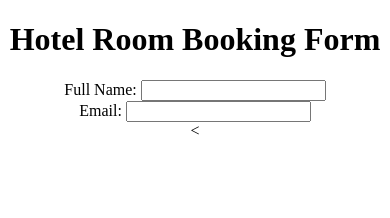
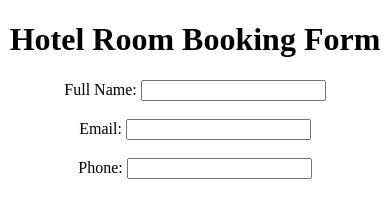
Before and after one commit to mosajid782-stuward/WDW-0277, a plain HTML site: page exp-04/index.html in a window 390 px wide. Drawn offline with Linux system fonts and the light colour scheme.

Commit message:
phone box Added

```diff
--- a/exp-04/index.html
+++ b/exp-04/index.html
@@ -9,12 +9,15 @@
             <!--NAME-->
             <lebel for="fullname">Full Name:</lebel>
             <input type="text" id="fullname" name="fullname" required>
-            <br>
+            <br><br>
             <!--Email-->
             <lebel for="email">Email:</lebel>
             <input type="email" id="email" name="email" required>
-            <br>
-            <
+            <br><br>
+            <!--Phone-->
+            <lebel for="phone">Phone:</lebel>
+            <input type="tel" id="phone" name="phone" required>
+            <br><br>
         </form>
     </body>
 </html>
```
